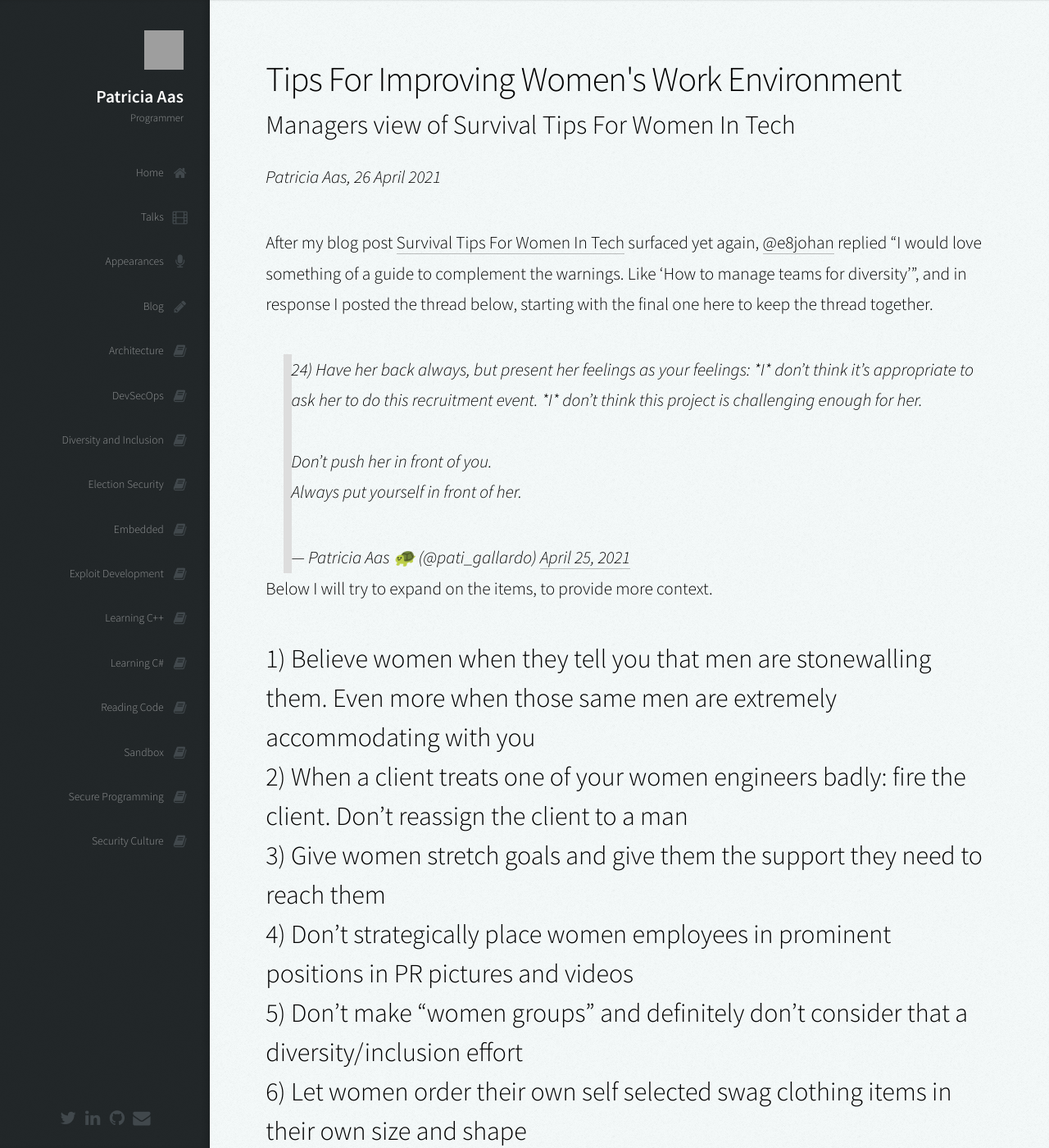
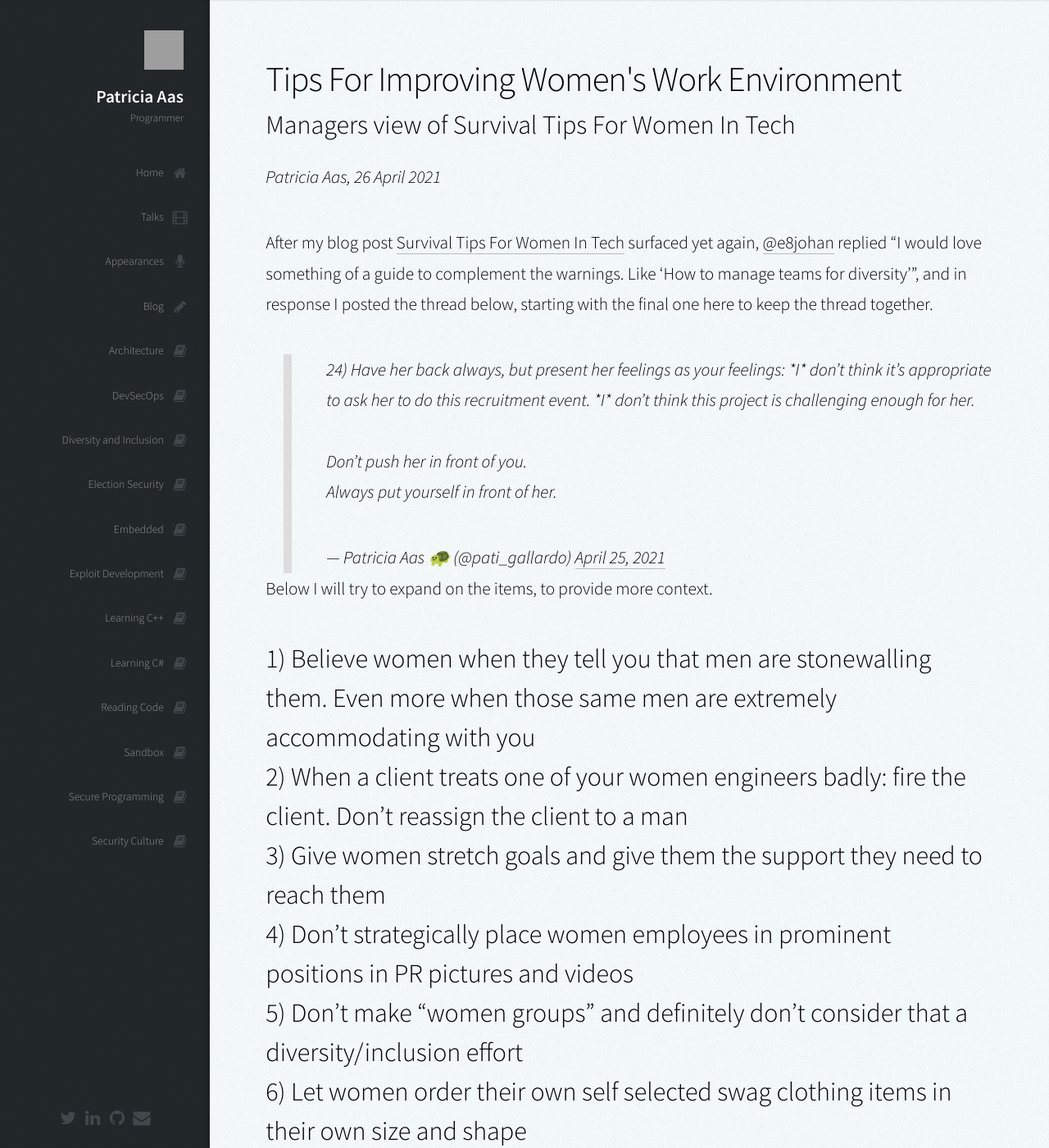
Before and after one commit to patricia-gallardo/patricia-gallardo.github.io, a Jekyll site: the page built from _posts/2021-04-26-tips_for_improving_womens_work_environment.md, in a window 1280 px wide and 1400 px high. Shown: the whole window at 82% size. Built offline with Jekyll 4.4.1, drawn with Linux system fonts in a browser that asks for light colours; nearby versions of some CDN libraries; comment, search, counter and statistics services are not loaded; grey boxes are pictures that could not be loaded.

Commit message:
Tweak blockquote padding

```diff
--- a/assets/css/main.css
+++ b/assets/css/main.css
@@ -191,7 +191,7 @@ pre code {
 blockquote {
     margin-left: 1em;
     border-left: solid 0.5em #ddd;
-    /*padding: 1em 0 1em 2em;*/
+    padding: 0em 0 0em 2em;
     font-style: italic
 }
 
```
